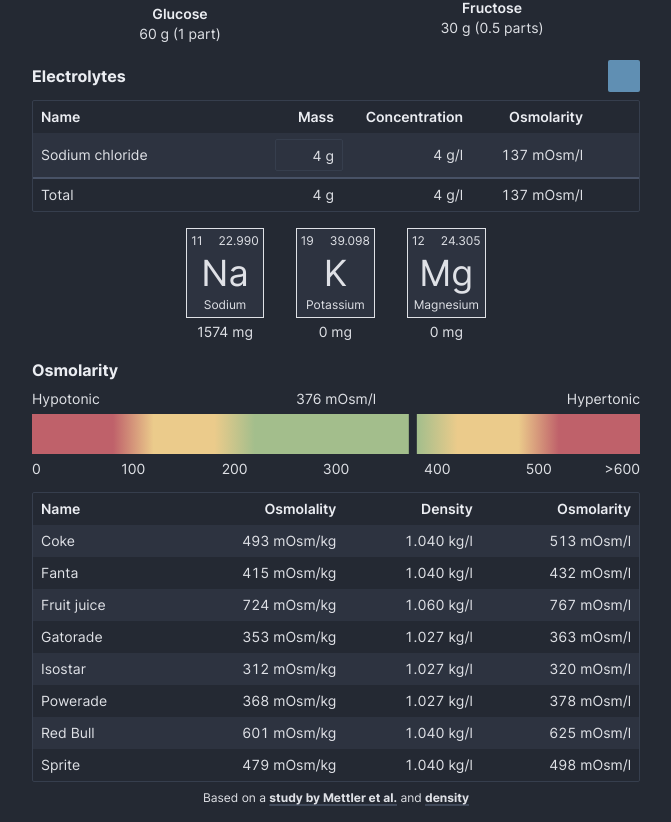
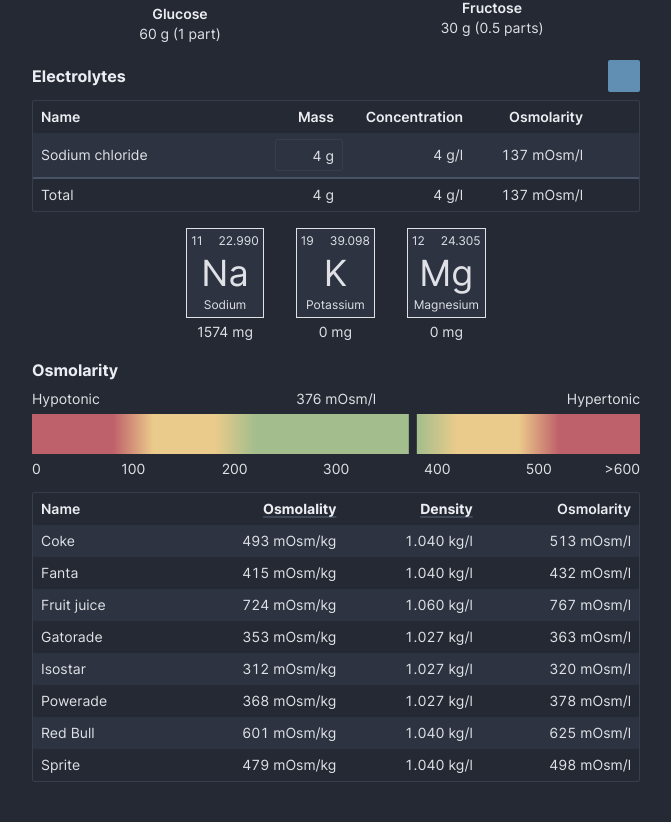
Before and after one commit to jsmolka/bottle, a Vue app: page / in a window 1280 px wide. Shown: the part 553-1375 px from the top of the page, without its empty margins (304-975 px from the left). After the commit the page ends 1351 px from the top, so only its background shows below. Built offline with nearby package versions, Linux system fonts and the light colour scheme; some icons are missing.

Commit message:
move links to table

```diff
--- a/src/views/Index.vue
+++ b/src/views/Index.vue
@@ -110,18 +110,11 @@
         <text x="100%" y="84" text-anchor="end">>600</text>
       </g>
     </svg>
-    <figure class="flex flex-col gap-2">
-      <Osmolarities />
-      <figcaption class="text-xs text-center">
-        Based on a <Link :href="osmolarityPdf">study by Mettler et al.</Link> and
-        <Link href="https://kg-m3.com">density</Link>
-      </figcaption>
-    </figure>
+    <Osmolarities />
   </Form>
 </template>
 
 <script setup>
-import osmolarityPdf from '@/assets/pdf/osmolality.pdf';
 import Logo from '@/components/Logo.vue';
 import { Button } from '@/components/ui/button';
 import { Form, FormItem } from '@/components/ui/form';
--- a/src/views/Osmolarities.vue
+++ b/src/views/Osmolarities.vue
@@ -4,8 +4,12 @@
       <TableHeader>
         <TableRow>
           <TableHead>Name</TableHead>
-          <TableHead class="text-right">Osmolality</TableHead>
-          <TableHead class="text-right hidden sm:table-cell">Density</TableHead>
+          <TableHead class="text-right">
+            <Link :href="osmolarityPdf">Osmolality</Link>
+          </TableHead>
+          <TableHead class="text-right hidden sm:table-cell">
+            <Link href="https://kg-m3.com">Density</Link>
+          </TableHead>
           <TableHead class="text-right">Osmolarity</TableHead>
         </TableRow>
       </TableHeader>
@@ -26,6 +30,8 @@
 </template>
 
 <script setup>
+import osmolarityPdf from '@/assets/pdf/osmolality.pdf';
+import { Link } from '@/components/ui/link';
 import {
   Table,
   TableBody,
```
